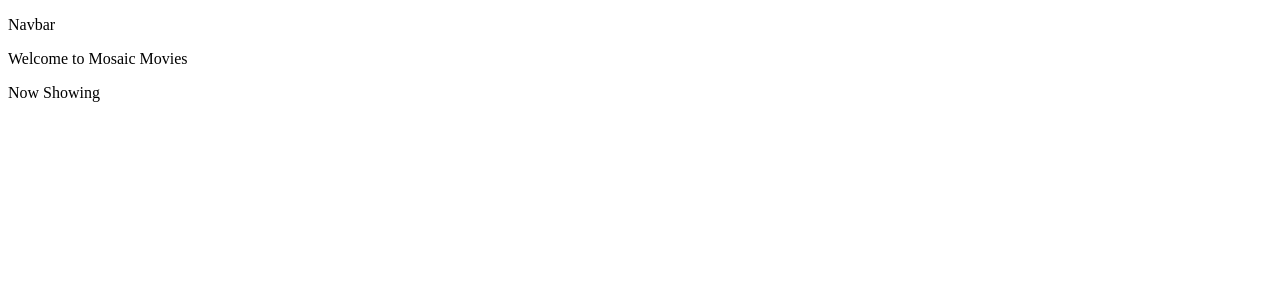
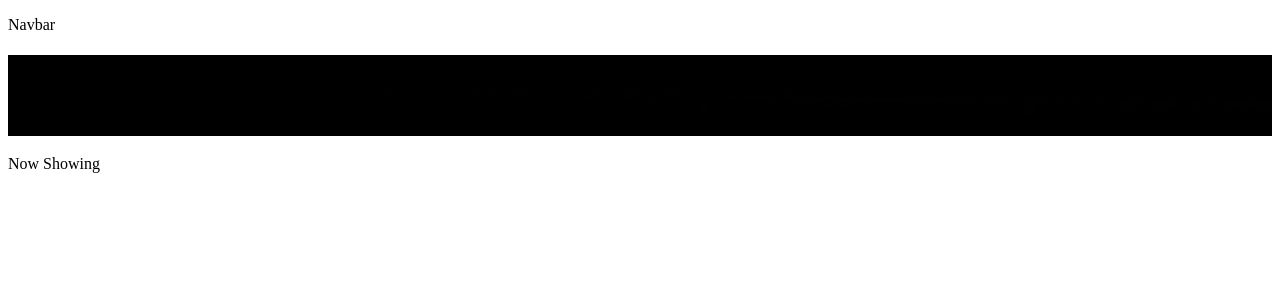
Before and after one commit to modamo-gh/MosaicMovies, a React (Vite) app: page / in a window 1280 px wide. Shown: the top 300 px of the page. Built offline with nearby package versions, Linux system fonts and the light colour scheme.

Commit message:
Add text and background image to WelcomeBanner

```diff
--- a/src/WelcomeBanner.jsx
+++ b/src/WelcomeBanner.jsx
@@ -1,7 +1,12 @@
+import styles from "./styles/WelcomeBanner.module.css";
+
 const WelcomeBanner = () => {
-    return (
-        <p>Welcome to Mosaic Movies</p>
-    )
-}
+	return (
+		<div className={styles.welcomeBanner}>
+			<h1>WELCOME TO MOSAIC MOVIES</h1>
+			<h3>See the world through a different lens.</h3>
+		</div>
+	);
+};
 
 export default WelcomeBanner;
--- /dev/null
+++ b/src/styles/WelcomeBanner.module.css
@@ -0,0 +1,3 @@
+.welcomeBanner {
+    background-image: url("../images/felix-mooneeram-evlkOfkQ5rE-unsplash.jpg");
+}
```
Also changed, not shown: src/images/felix-mooneeram-evlkOfkQ5rE-unsplash.jpg (added).
